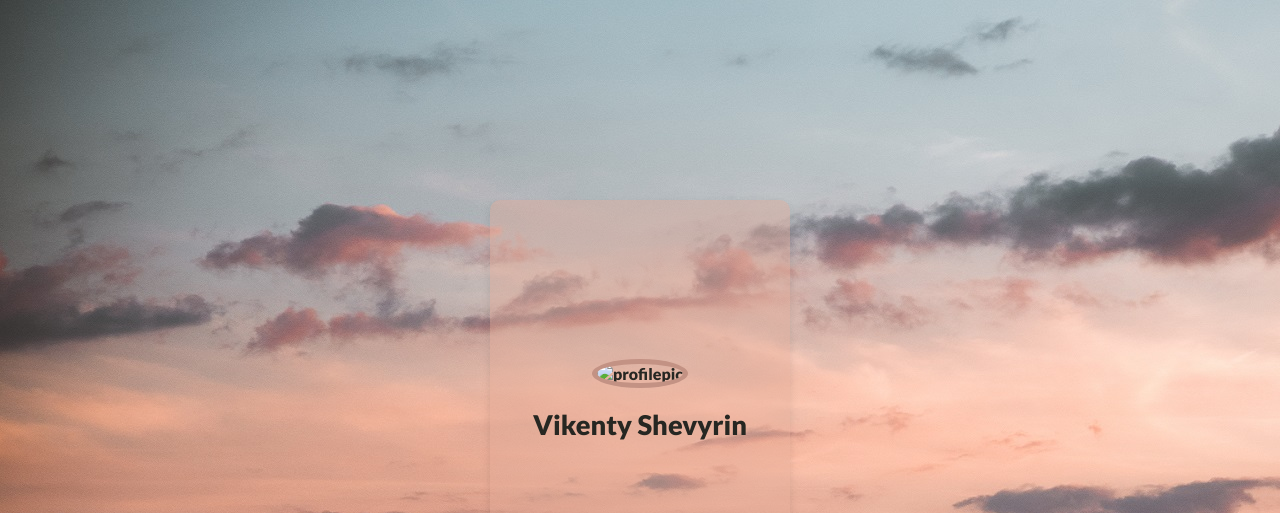
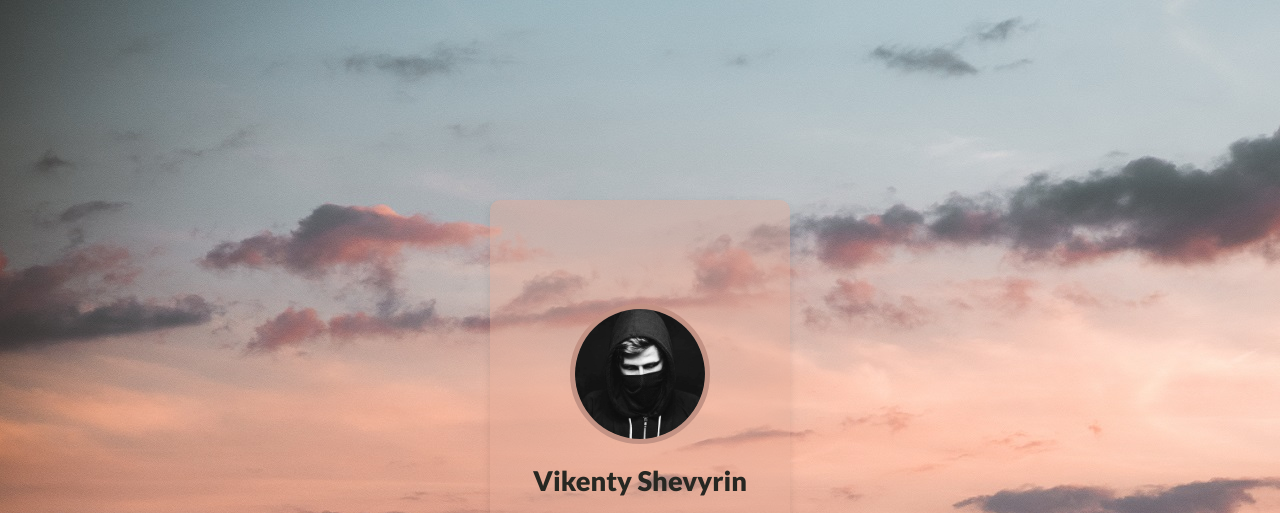
Before and after one commit to VikentyShevyrin/ProfileCard, a plain HTML site: page index.html in a window 1280 px wide. Shown: the top 513 px of the page. Drawn offline with Linux system fonts and the light colour scheme; the site is published under a folder, as on GitHub Pages, so addresses that start at the root find nothing.

Commit message:
fix images paths

```diff
--- a/index.html
+++ b/index.html
@@ -22,7 +22,7 @@
           <div class="card__face card__face_front">
             <img
               class="card__profilepic"
-              src="/images/profilepic.jpg"
+              src="images/profilepic.jpg"
               alt="profilepic"
             />
             <h2 class="card__title">Vikenty Shevyrin</h2>
```
Also changed, not shown: favicon.ico.
